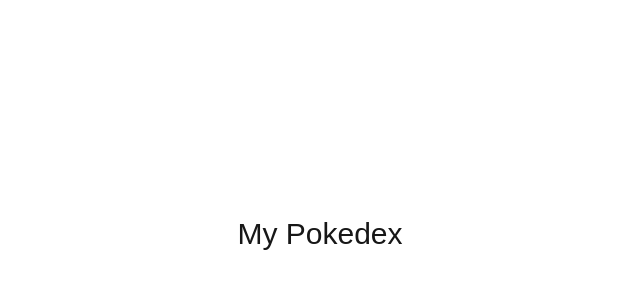
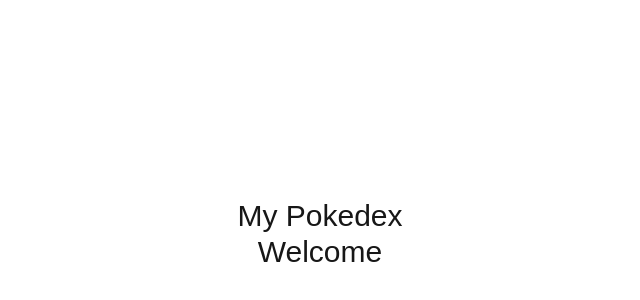
Before and after one commit to Albert-S2/pokemonproject, a Next.js app: page / in a window 1280 px wide. Shown: the part 166-466 px from the top of the page, without its empty margins (320-960 px from the left). Built offline with nearby package versions, Linux system fonts and the light colour scheme.

Commit message:
pokedexproduction1 branch created

```diff
--- a/src/app/page.tsx
+++ b/src/app/page.tsx
@@ -5,6 +5,8 @@
     <div className="flex items-center justify-center min-h-screen">
       <h1 className="text-3xl text-center">
         My Pokedex
+        <br />
+        Welcome
       </h1>
     </div>
   );
```
